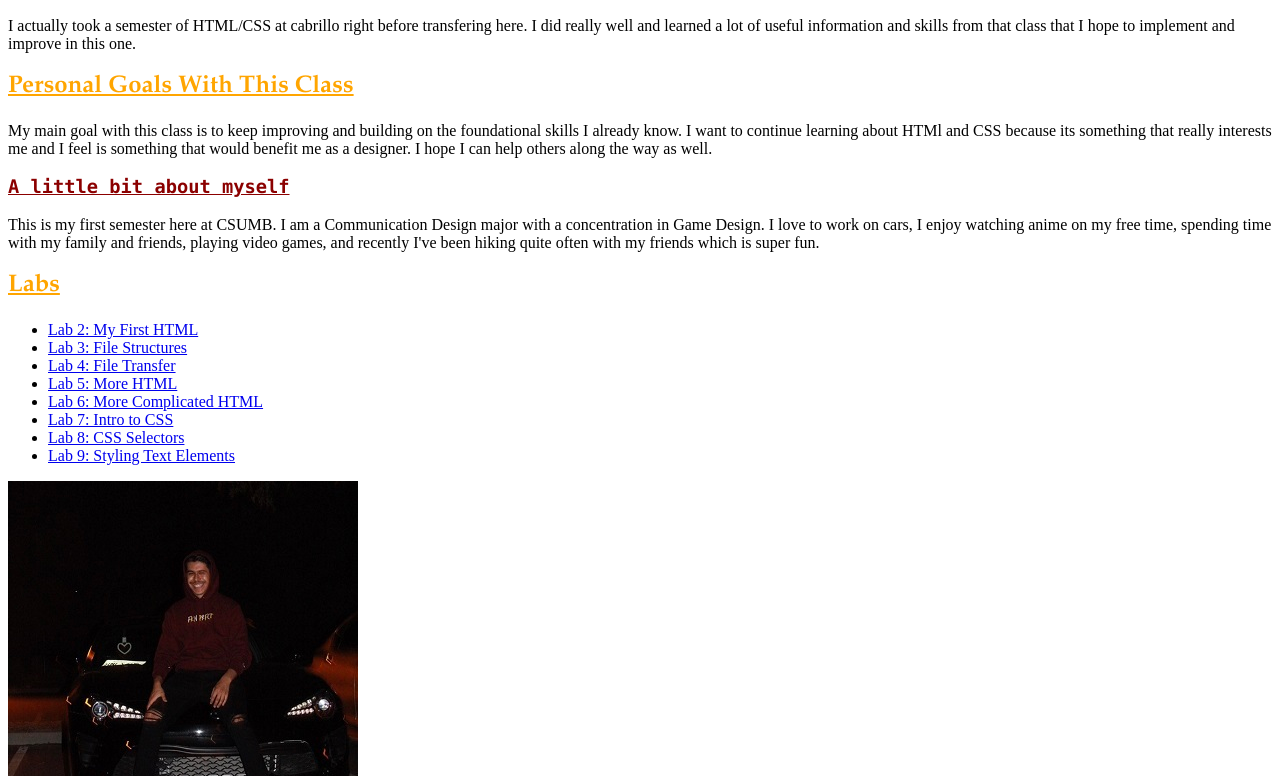
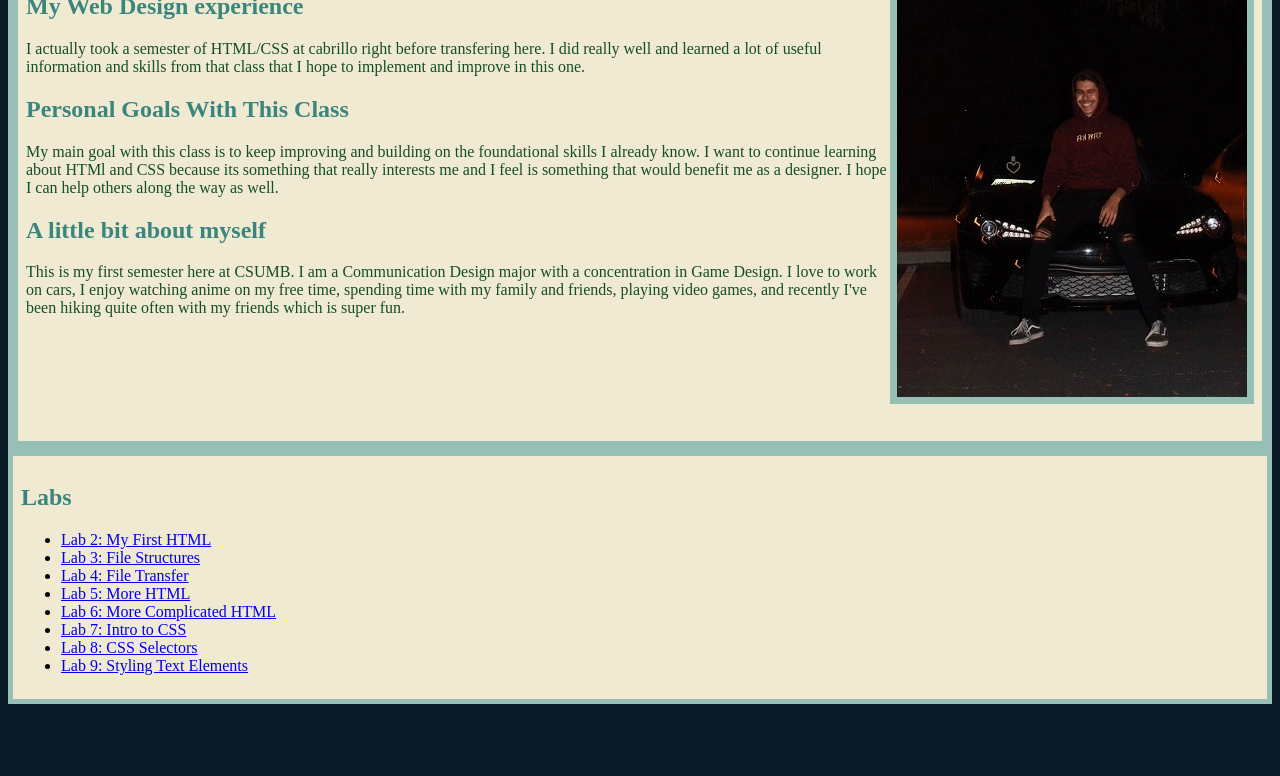
Before and after one commit to dbonilla918/cst251, a plain HTML site: page index.html in a window 1280 px wide. Shown: the part 113-889 px from the top of the page. After the commit the page ends 825 px from the top, so only its background shows below. Drawn offline with Linux system fonts and the light colour scheme.

Commit message:
css home update

```diff
--- a/css/site.css
+++ b/css/site.css
@@ -0,0 +1,40 @@
+body{
+  background-color: #0A1A27;
+}
+
+h1, h2 {
+    color: #3a857d;
+}
+
+p{
+  color: #154d28;
+}
+
+#content{
+  padding: 8px;
+  background-color: #F0EAD2;
+  border: solid 10px #96BFB6;
+  height: 65vh;
+}
+
+#labs{
+  padding: 8px;
+  background-color: #F0EAD2;
+  border: solid 5px #96BFB6;
+  height: auto;
+}
+
+img{
+    border: solid 7px #96BFB6;
+    float: right;
+    width: 350px;
+    height: auto;
+}
+
+a:visited{
+    color: #70A8A2;
+}
+
+a:hover{
+     color: #03ffe4;
+}
--- a/index.html
+++ b/index.html
@@ -4,34 +4,25 @@
 	<head>
 		<meta charset="utf-8">
 		<title>Daniel Bonilla's Home Page</title>
-		<style>
-			body {background-color: white}
-			h1 {font-family: Palatino Linotype, Lucida Bright, serif}
-			h1 {color: red}
-			h1 {text-decoration: underline;}
-			h1 {text-align: center}
-			h2 {color: orange}
-			h2 {text-decoration: underline;}
-			h2 {font-family: Palatino Linotype, Lucida Bright, serif}
-			h3 {color: darkred}
-			h3 {text-decoration: underline;}
-			h3 {font-family: Lucida Console, DejaVu Sans Mono, monospace}
-			p {color: #000000 }
-			p {font-family: serif}
-			div {color: #000000 }
-		</style>
+		<link rel="stylesheet" type="text/css" href="css/site.css">
 	</head>
 
 	<body>
+		<div id="content"><!--Content Div-->
 		<h1>Daniel Bonilla's Home Page for CST251</h1>
+		<img  src="img/justsmile.jpg" alt="Picture of Daniel Bonilla">
 
 			<h2>My Web Design experience</h2>
 				<p>I actually took a semester of HTML/CSS at cabrillo right before transfering here. I did really well and learned a lot of useful information and skills from that class that I hope to implement and improve in this one.</p>
+
 			<h2>Personal Goals With This Class</h2>
 				<p>My main goal with this class is to keep improving and building on the foundational skills I already know. I want to continue learning about HTMl and CSS because its something that really interests me and I feel is something that would benefit me as a designer. I hope I can help others along the way as well.</p>
-			<h3>A little bit about myself</h3>
+
+			<h2>A little bit about myself</h2>
 				<p>This is my first semester here at CSUMB. I am a Communication Design major with a concentration in Game Design. I love to work on cars, I enjoy watching anime on my free time, spending time with my family and friends, playing video games, and recently I've been hiking quite often with my friends which is super fun.</p>
+			</div><!--Content Div-->
 
+		<div id="labs"><!--Content Div-->
 			<h2>Labs</h2>
 				<ul>
 					<li><a href="lab2/">Lab 2: My First HTML</a></li>
@@ -43,8 +34,7 @@
 					<li><a href="lab8/">Lab 8: CSS Selectors</a></li>
 					<li><a href="lab9/">Lab 9: Styling Text Elements</a></li>
 				</ul>
-
-		<img  src="img/justsmile.jpg" alt="Picture of Daniel Bonilla">
+		<div><!--Content Div-->
 
 	</body>
 </html>
```
